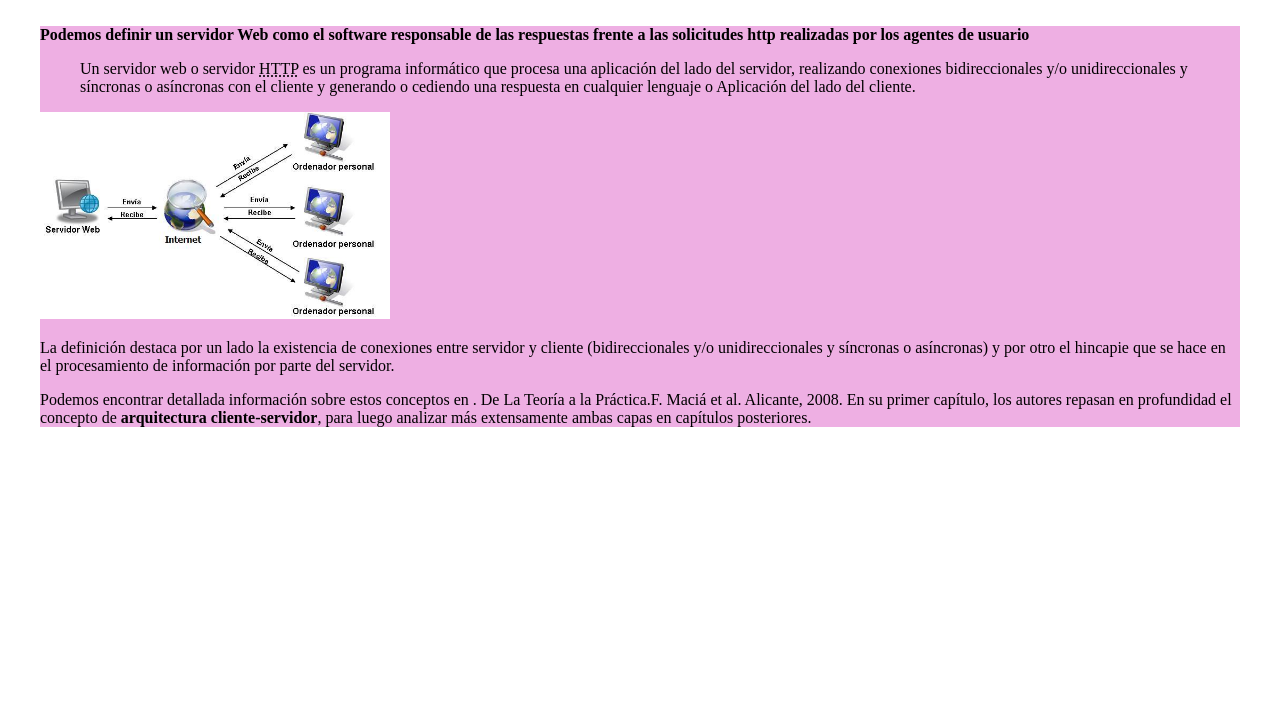
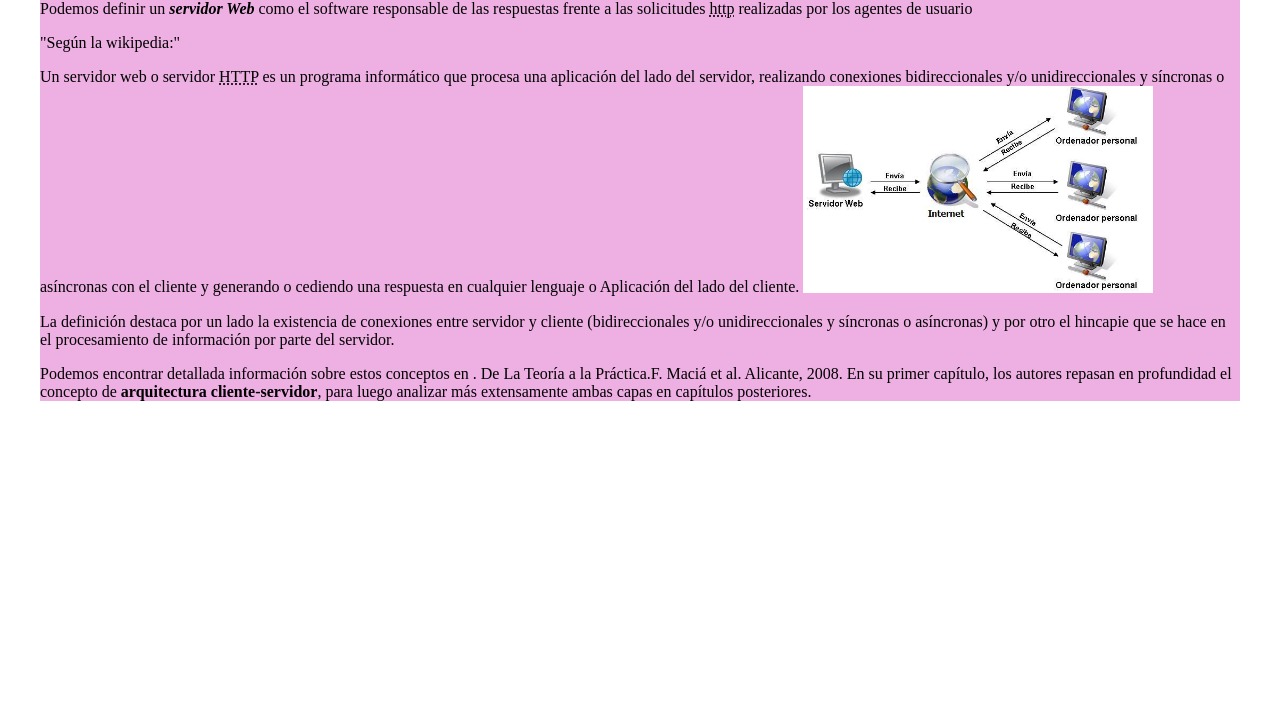
Before and after one commit to FlanGit/Construir_Paginas_Web, a plain HTML site: page 05_Tecnico_Practica/Index.html in a window 1280 px wide. Shown: the part 90-800 px from the top of the page. Drawn offline with Linux system fonts and the light colour scheme.

Commit message:
desde casa

```diff
--- a/05_Tecnico_Practica/Index.html
+++ b/05_Tecnico_Practica/Index.html
@@ -2,7 +2,7 @@
 <html lang="en">
 <head>
     <meta charset="UTF-8">
-    <meta name="viewport" content="width=<device-width>, initial-scale=1.0">
+    <meta name="viewport" content="width=device-width, initial-scale=1.0">
     <meta http-equiv="X-UA-Compatible" content="ie=edge">
     <title>Servidor Web</title>
     <style>
@@ -12,7 +12,7 @@
 
         }
     </style>
-    ><link rel="shortcut icon" href="favicon.ico">
+    <link rel="shortcut icon" href="./fav_icon.png">
 </head>
 <body>
     <header>
@@ -20,9 +20,9 @@
     </header>
     <section class="section01">
         <article>
-            <p><b>Podemos definir un servidor Web como el software responsable de las respuestas frente a las solicitudes http realizadas por los agentes de usuario</b>
+            <p>Podemos definir un <dfn><strong> servidor Web </strong></dfn>como el software responsable de las respuestas frente a las solicitudes <abbr title="HyperText Transfer Protocol">http</abbr> realizadas por los agentes de usuario</p>
 
-                <blockquote cite="Según la wikipedia:">  Un servidor web o servidor <abbr title=" Hypertext Transfer Protocol">HTTP</abbr> es un programa informático que procesa una aplicación del lado del servidor, realizando conexiones bidireccionales y/o unidireccionales y síncronas o asíncronas con el cliente y generando o cediendo una respuesta en cualquier lenguaje o Aplicación del lado del cliente.</blockquote>
+                <p> "Según la wikipedia:"</p>  Un servidor web o servidor <abbr title=" Hypertext Transfer Protocol">HTTP</abbr> es un programa informático que procesa una aplicación del lado del servidor, realizando conexiones bidireccionales y/o unidireccionales y síncronas o asíncronas con el cliente y generando o cediendo una respuesta en cualquier lenguaje o Aplicación del lado del cliente.</blockquote>
 
                 <!-- Imagen embebida -->
                 <img src="./img/servidor_web.jpg" alt="conexiones entre servidor y cliente" width="350px" >
--- a/05_Tecnico_practica_Profesor/style.css
+++ b/05_Tecnico_practica_Profesor/style.css
@@ -5,7 +5,7 @@ body {
 header {
     min-height: 20vh;
     background-color:maroon;
-    color: aliceblue;
+    color: rgb(43, 151, 245);
 }
 
 header h1 {
```
Also changed, not shown: 05_Tecnico_Practica/fav_icon.png (added), 1 other file.
